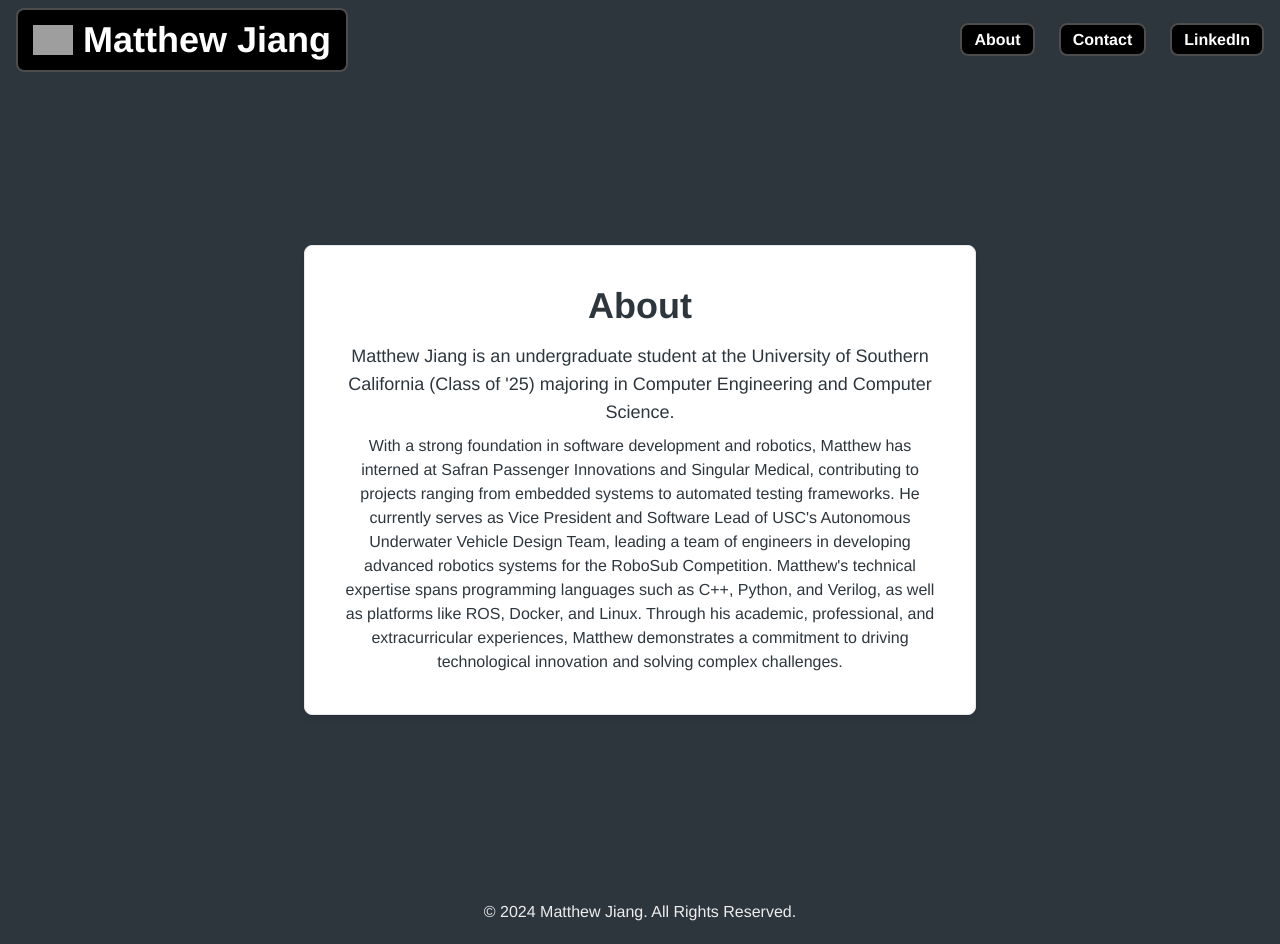
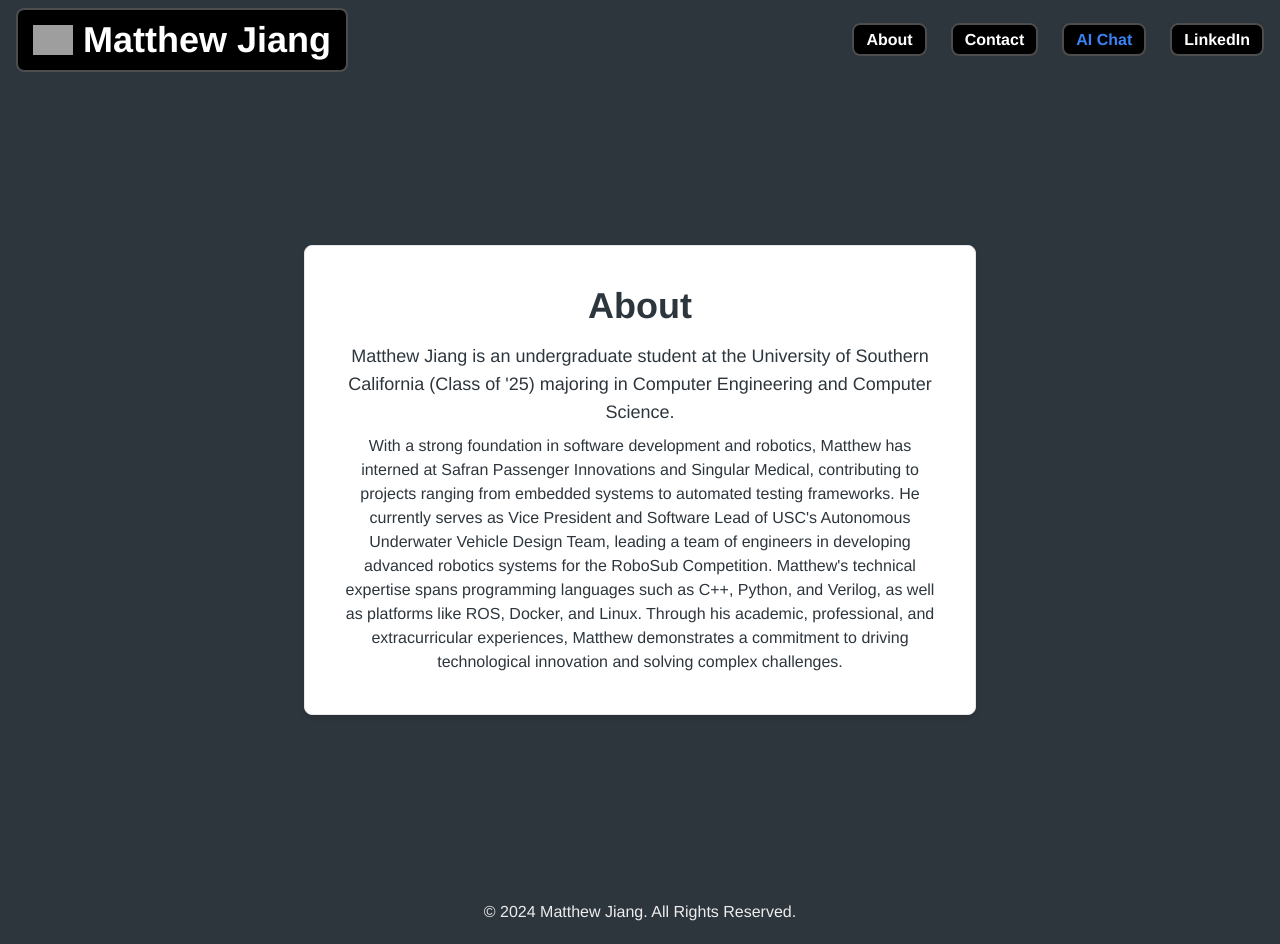
Before and after one commit to ajarteag/ajarteag.github.io, a Next.js app: page /about in a window 1280 px wide. Built offline with nearby package versions, Linux system fonts and the light colour scheme; grey boxes are pictures that could not be loaded.

Commit message:
Add AI Chat link to Navbar for enhanced navigation

```diff
--- a/src/app/components/navigation/navbar/index.tsx
+++ b/src/app/components/navigation/navbar/index.tsx
@@ -23,6 +23,11 @@ const Navbar = () => {
                 </Link>
               </li>
               <li>
+                <Link href="https://webui.matthewyjiang.com" className="px-3 py-1.5 text-blue-500 hover:text-blue-300 font-extrabold ">
+                  <span>AI Chat</span>
+                </Link>
+              </li>
+              <li>
                 <Link href="https://www.linkedin.com/in/matthewyjiang/" className="px-3 py-1.5">
                   <span>LinkedIn</span>
                 </Link>
```
